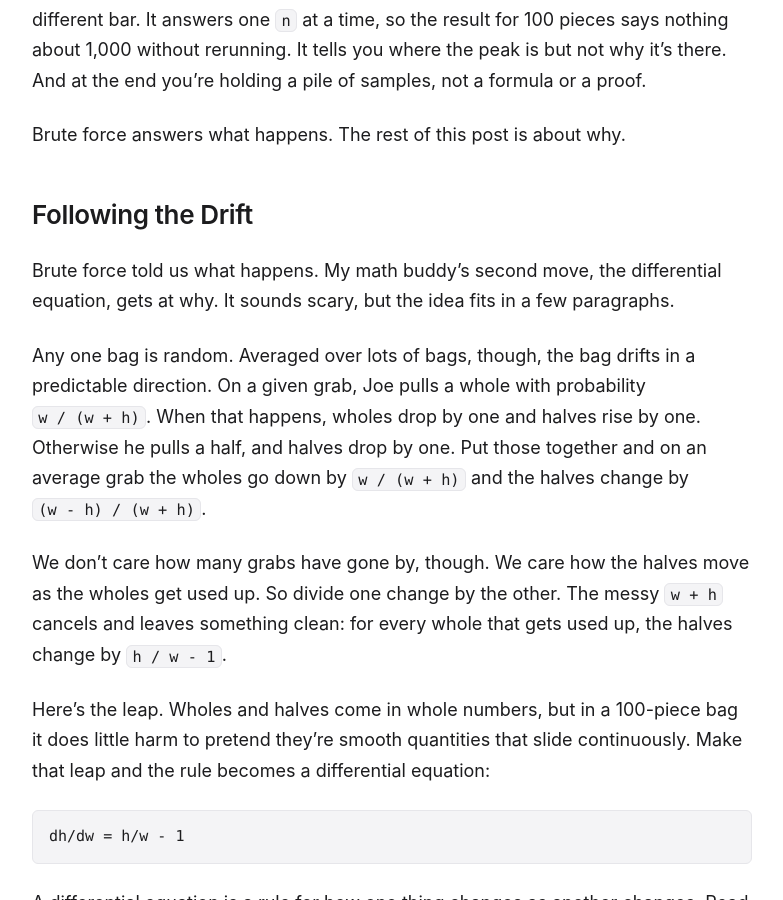
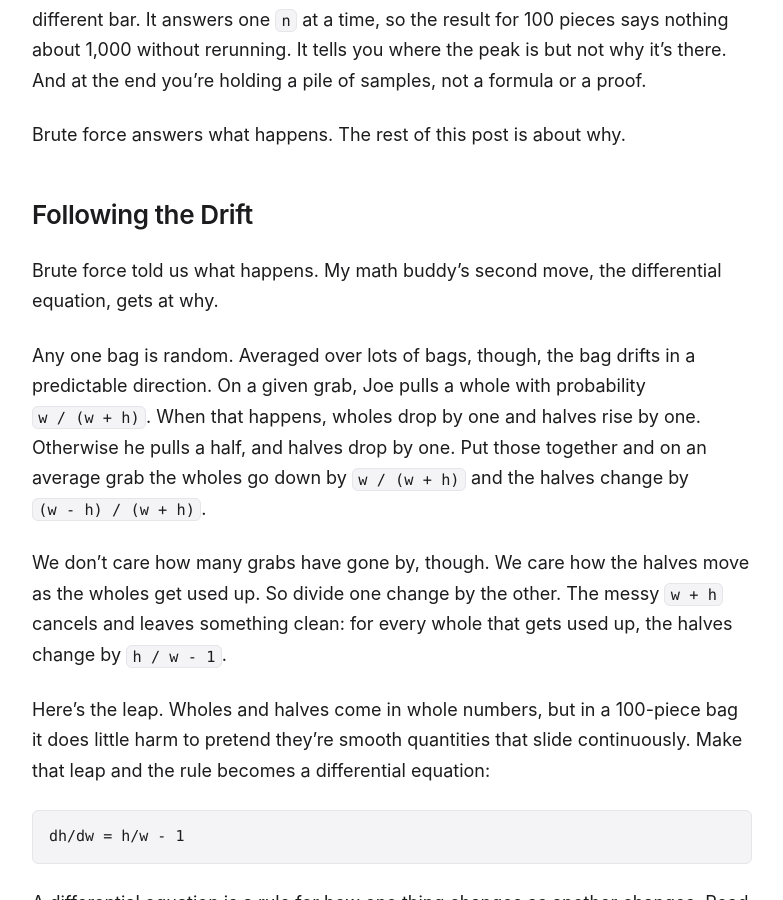
Before and after one commit to SeanPlusPlus/seanplusplus.github.io, a Jekyll site: the page built from _posts/2026-11-27-the-half-chiclet-problem.md, in a window 1280 px wide and 900 px high, scrolled down 4029 px. Shown: the whole window, without its empty margins (248-1031 px from the left). Built offline with Jekyll 4.4.1, drawn with Linux system fonts in a browser that asks for light colours.

Commit message:
docs: drop the scary line from the drift intro
Co-Authored-By: Claude Opus 5.5 <noreply@anthropic.com>

```diff
--- a/_posts/2026-11-27-the-half-chiclet-problem.md
+++ b/_posts/2026-11-27-the-half-chiclet-problem.md
@@ -87,7 +87,7 @@ Brute force answers what happens. The rest of this post is about why.
 
 ## Following the Drift
 
-Brute force told us what happens. My math buddy's second move, the differential equation, gets at why. It sounds scary, but the idea fits in a few paragraphs.
+Brute force told us what happens. My math buddy's second move, the differential equation, gets at why.
 
 Any one bag is random. Averaged over lots of bags, though, the bag drifts in a predictable direction. On a given grab, Joe pulls a whole with probability `w / (w + h)`. When that happens, wholes drop by one and halves rise by one. Otherwise he pulls a half, and halves drop by one. Put those together and on an average grab the wholes go down by `w / (w + h)` and the halves change by `(w - h) / (w + h)`.
 
```
